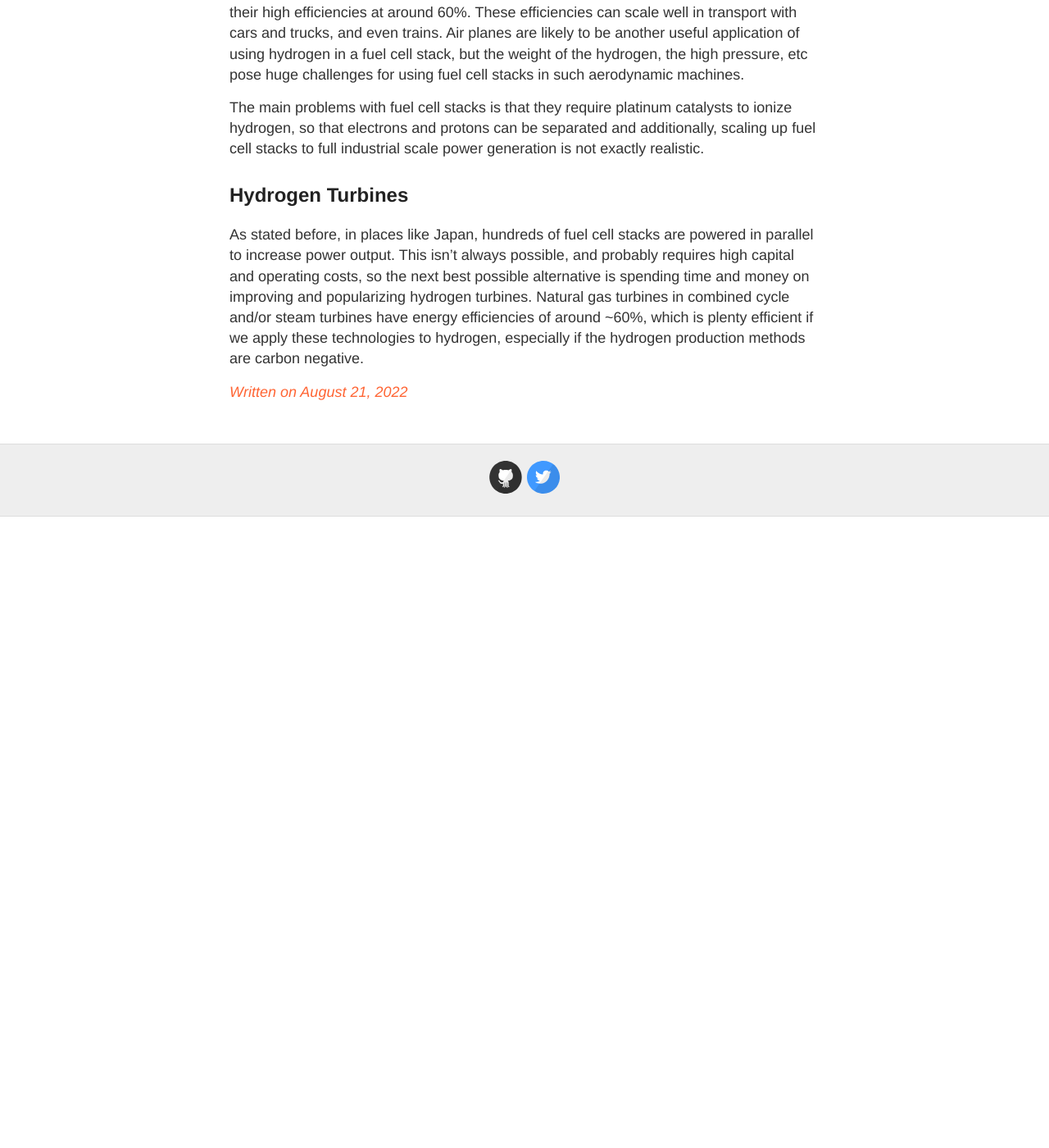
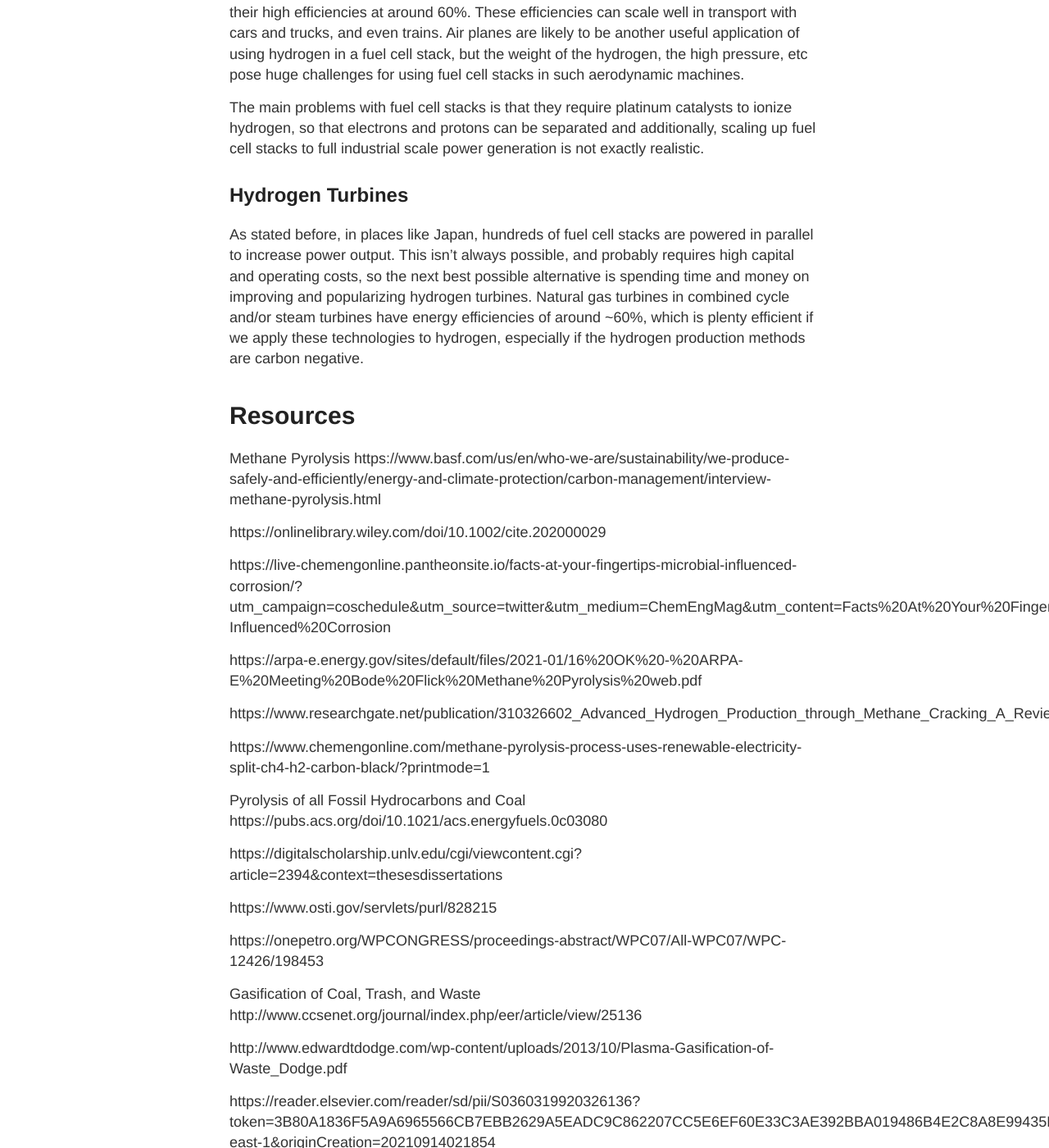
Before and after one commit to YungRaj/YungRaj.github.io, a Jekyll site: the page built from _posts/2022-08-15-Hydrogen.md, in a window 1280 px wide and 1400 px high, scrolled down 22849 px. Shown: the whole window at 82% size. Built offline with Jekyll 4.4.1, drawn with Linux system fonts in a browser that asks for light colours; before the commit the page ends 23479 px from its top, so only the background shows below that; some of the changed text lies outside the part shown.

Commit message:
Hydrogen Energy

```diff
--- a/_posts/2022-08-15-Hydrogen.md
+++ b/_posts/2022-08-15-Hydrogen.md
@@ -454,3 +454,91 @@ The main problems with fuel cell stacks is that they require platinum catalysts
 ## Hydrogen Turbines
 
 As stated before, in places like Japan, hundreds of fuel cell stacks are powered in parallel to increase power output. This isn’t always possible, and probably requires high capital and operating costs, so the next best possible alternative is spending time and money on improving and popularizing hydrogen turbines. Natural gas turbines in combined cycle and/or steam turbines have energy efficiencies of around ~60%, which is plenty efficient if we apply these technologies to hydrogen, especially if the hydrogen production methods are carbon negative.
+
+# Resources
+
+Methane Pyrolysis
+https://www.basf.com/us/en/who-we-are/sustainability/we-produce-safely-and-efficiently/energy-and-climate-protection/carbon-management/interview-methane-pyrolysis.html
+
+https://onlinelibrary.wiley.com/doi/10.1002/cite.202000029
+
+https://live-chemengonline.pantheonsite.io/facts-at-your-fingertips-microbial-influenced-corrosion/?utm_campaign=coschedule&utm_source=twitter&utm_medium=ChemEngMag&utm_content=Facts%20At%20Your%20Fingertips:%20Microbial-Influenced%20Corrosion
+
+https://arpa-e.energy.gov/sites/default/files/2021-01/16%20OK%20-%20ARPA-E%20Meeting%20Bode%20Flick%20Methane%20Pyrolysis%20web.pdf
+
+https://www.researchgate.net/publication/310326602_Advanced_Hydrogen_Production_through_Methane_Cracking_A_Review
+
+https://www.chemengonline.com/methane-pyrolysis-process-uses-renewable-electricity-split-ch4-h2-carbon-black/?printmode=1
+
+Pyrolysis of all Fossil Hydrocarbons and Coal
+https://pubs.acs.org/doi/10.1021/acs.energyfuels.0c03080
+
+https://digitalscholarship.unlv.edu/cgi/viewcontent.cgi?article=2394&context=thesesdissertations
+
+https://www.osti.gov/servlets/purl/828215
+
+https://onepetro.org/WPCONGRESS/proceedings-abstract/WPC07/All-WPC07/WPC-12426/198453
+
+Gasification of Coal, Trash, and Waste
+http://www.ccsenet.org/journal/index.php/eer/article/view/25136
+
+http://www.edwardtdodge.com/wp-content/uploads/2013/10/Plasma-Gasification-of-Waste_Dodge.pdf
+
+https://reader.elsevier.com/reader/sd/pii/S0360319920326136?token=3B80A1836F5A9A6965566CB7EBB2629A5EADC9C862207CC5E6EF60E33C3AE392BBA019486B4E2C8A8E99435BFAD13137&originRegion=us-east-1&originCreation=20210914021854
+
+https://reader.elsevier.com/reader/sd/pii/S0959652616312604?token=09D6067BBB5A820F4CF37AF812EF810D5E5914B60263E4B3F0991A2C5DB523DD455FF01F98D602A4C5E6C596EC49110C&originRegion=us-east-1&originCreation=20210914031305
+
+https://reader.elsevier.com/reader/sd/pii/S1359431118312821?token=BA730A96A16AD15579E707FF930D50FA3FDC144FABE8D44B4007E2CE1BC554555DB0D9C3287662EE951DDC7CA40A7F89&originRegion=us-east-1&originCreation=20210914032046
+
+
+Microorganisms
+Alcanivorax borkumensis gen. nov., sp. nov., a new, hydrocarbon-degrading and surfactant-producing marine bacterium | Microbiology Society (microbiologyresearch.org)
+
+https://microbewiki.kenyon.edu/index.php/Alcanivorax_borkumensis
+
+https://biotechnologyforbiofuels.biomedcentral.com/articles/10.1186/s13068-018-1237-2
+
+Alcanivorax borkumensis gen. nov., sp. nov., a new, hydrocarbon-degrading and surfactant-producing marine bacterium | Microbiology Society (microbiologyresearch.org)
+
+Methanogens, Gastrointestinal Methane producing organisms
+https://www.ncbi.nlm.nih.gov/pmc/articles/PMC3895606/
+
+Water Separation
+https://pubs.acs.org/doi/10.1021/j100551a008
+
+Water Hydrogen Isotope Separation combined with Electrolysis Fuel Cell
+https://core.ac.uk/download/pdf/151212601.pdf
+
+Hydrogen Fuel Cell powered Car
+https://afdc.energy.gov/vehicles/how-do-fuel-cell-electric-cars-work
+
+Misc
+http://ow.ly/X9SN50DuJhU
+
+24-Hour Solar Energy: Molten Salt Makes It Possible, and Prices Are Falling Fast - Inside Climate News
+
+Development of a Molten Salt Reactor for Solar Gasification of Biomass - ScienceDirect
+
+Carbon Sequestration within Landfills
+https://erefdn.org/carbon-sequestration-in-landfills-documentation-from-field-samples/
+
+Federal Tax Credit information for Fuel Cell Cars
+https://afdc.energy.gov/laws/350
+
+Hydrogen Fuel Cell Design
+https://www1.eere.energy.gov/hydrogenandfuelcells/tech_validation/pdfs/fcm04r0.pdf
+
+Use Cases of Carbon Black
+https://www.wastetireoil.com/Pyrolysis_news/DOING_News/used_of_carbon_black_from_tyre_pyrolysis_plant_776.html
+
+Simulated Demonstration of Pyrolysis Reactor using Molten Metal
+https://www.youtube.com/watch?v=4bAmtwwMmpY
+
+Explanation on the value of Methane Pyrolysis
+https://www.youtube.com/watch?v=4T4gJyFJKSY
+
+Water Electrolysis
+https://www.youtube.com/watch?v=WfkNf7kMZPA
+
+Hydrogen Fuel Cell powered Car
+https://www.youtube.com/watch?v=a4pXAm
```
